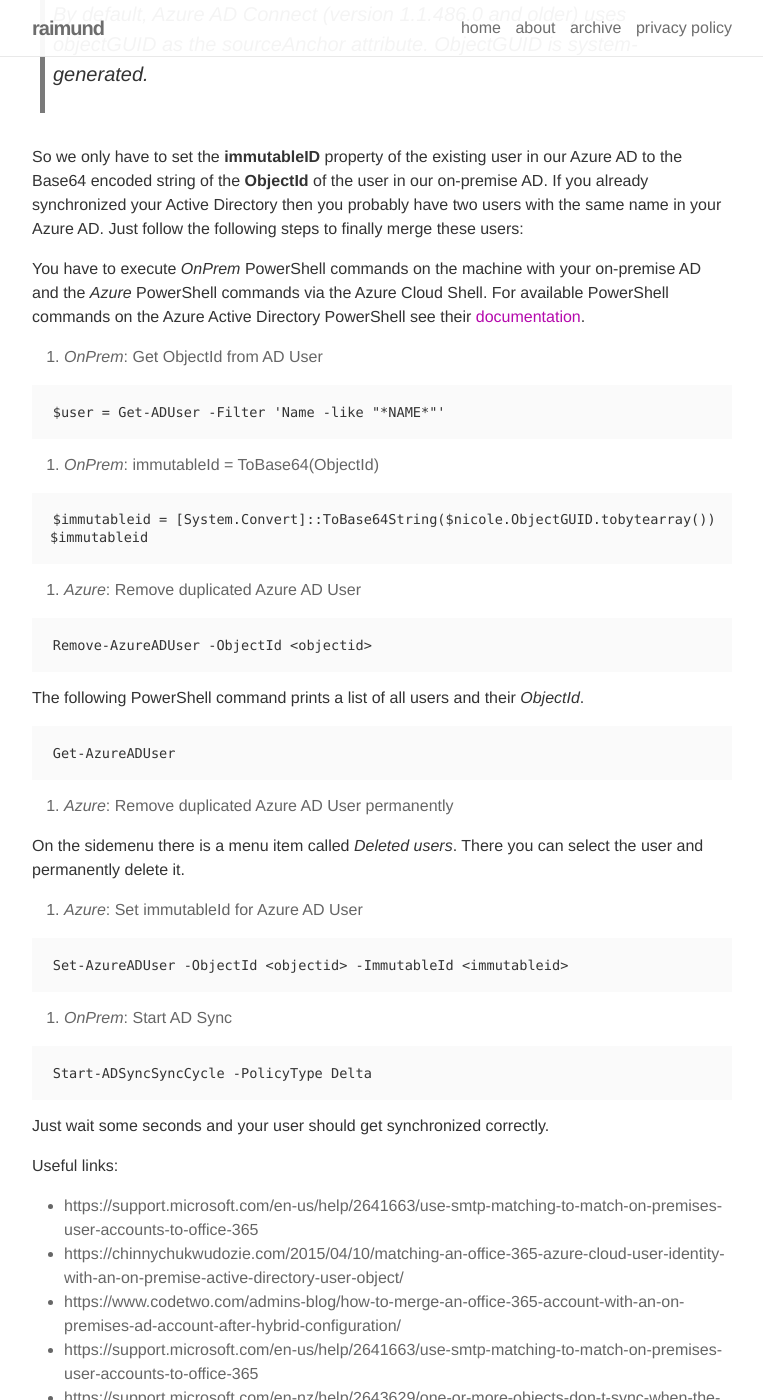
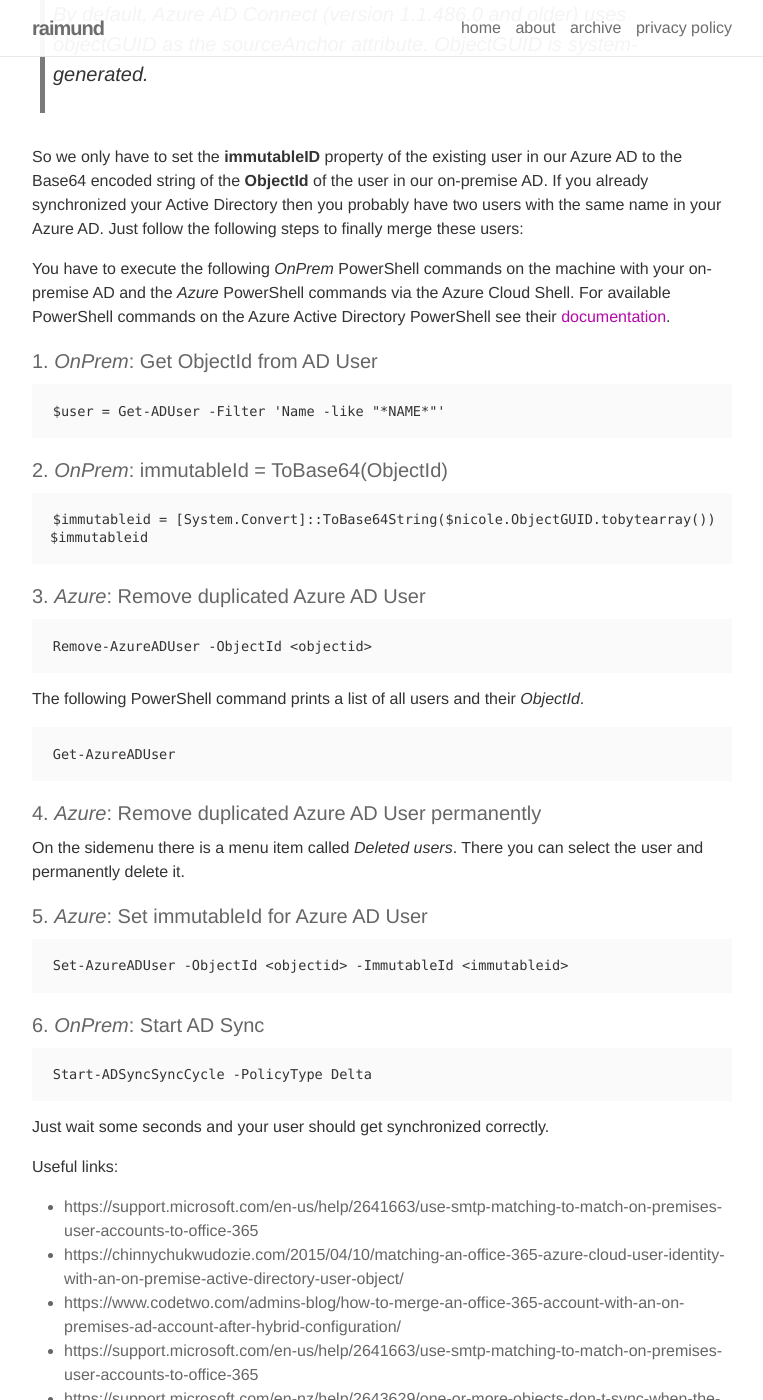
Before and after one commit to raaaimund/raaaimund.github.io, a Jekyll site: the page built from _posts/2019-06-13-merge-on-premise-existing-azure-ad-user.md, in a window 1280 px wide and 1400 px high, scrolled down 933 px. Shown: the whole window, without its empty margins (258-1021 px from the left). Built offline with Jekyll 4.4.1, drawn with Linux system fonts in a browser that asks for light colours; nearby versions of some CDN libraries; comment, search, counter and statistics services are not loaded.

Commit message:
changed ordered list to h4

````diff
--- a/_posts/2019-06-13-merge-on-premise-existing-azure-ad-user.md
+++ b/_posts/2019-06-13-merge-on-premise-existing-azure-ad-user.md
@@ -29,22 +29,22 @@
 
 So we only have to set the **immutableID** property of the existing user in our Azure AD to the Base64 encoded string of the **ObjectId** of the user in our on-premise AD. If you already synchronized your Active Directory then you probably have two users with the same name in your Azure AD. Just follow the following steps to finally merge these users:
 
-You have to execute *OnPrem* PowerShell commands on the machine with your on-premise AD and the *Azure* PowerShell commands via the Azure Cloud Shell. For available PowerShell commands on the Azure Active Directory PowerShell see their [documentation][3]{:target="_blank"}.
+You have to execute the following *OnPrem* PowerShell commands on the machine with your on-premise AD and the *Azure* PowerShell commands via the Azure Cloud Shell. For available PowerShell commands on the Azure Active Directory PowerShell see their [documentation][3]{:target="_blank"}.
 
-1. *OnPrem*: Get ObjectId from AD User
+#### 1. *OnPrem*: Get ObjectId from AD User
 
 ```
 $user = Get-ADUser -Filter 'Name -like "*NAME*"'
 ```
 
-2. *OnPrem*: immutableId = ToBase64(ObjectId)
+#### 2. *OnPrem*: immutableId = ToBase64(ObjectId)
 
 ```
 $immutableid = [System.Convert]::ToBase64String($nicole.ObjectGUID.tobytearray())
 $immutableid
 ```
 
-3. *Azure*: Remove duplicated Azure AD User
+#### 3. *Azure*: Remove duplicated Azure AD User
 
 ```
 Remove-AzureADUser -ObjectId <objectid>
@@ -56,17 +56,17 @@
 Get-AzureADUser
 ```
 
-4. *Azure*: Remove duplicated Azure AD User permanently
+#### 4. *Azure*: Remove duplicated Azure AD User permanently
 
 On the sidemenu there is a menu item called *Deleted users*. There you can select the user and permanently delete it.
 
-5. *Azure*: Set immutableId for Azure AD User
+#### 5. *Azure*: Set immutableId for Azure AD User
 
 ```
 Set-AzureADUser -ObjectId <objectid> -ImmutableId <immutableid>
 ```
 
-6. *OnPrem*: Start AD Sync
+#### 6. *OnPrem*: Start AD Sync
 
 ```
 Start-ADSyncSyncCycle -PolicyType Delta
````
